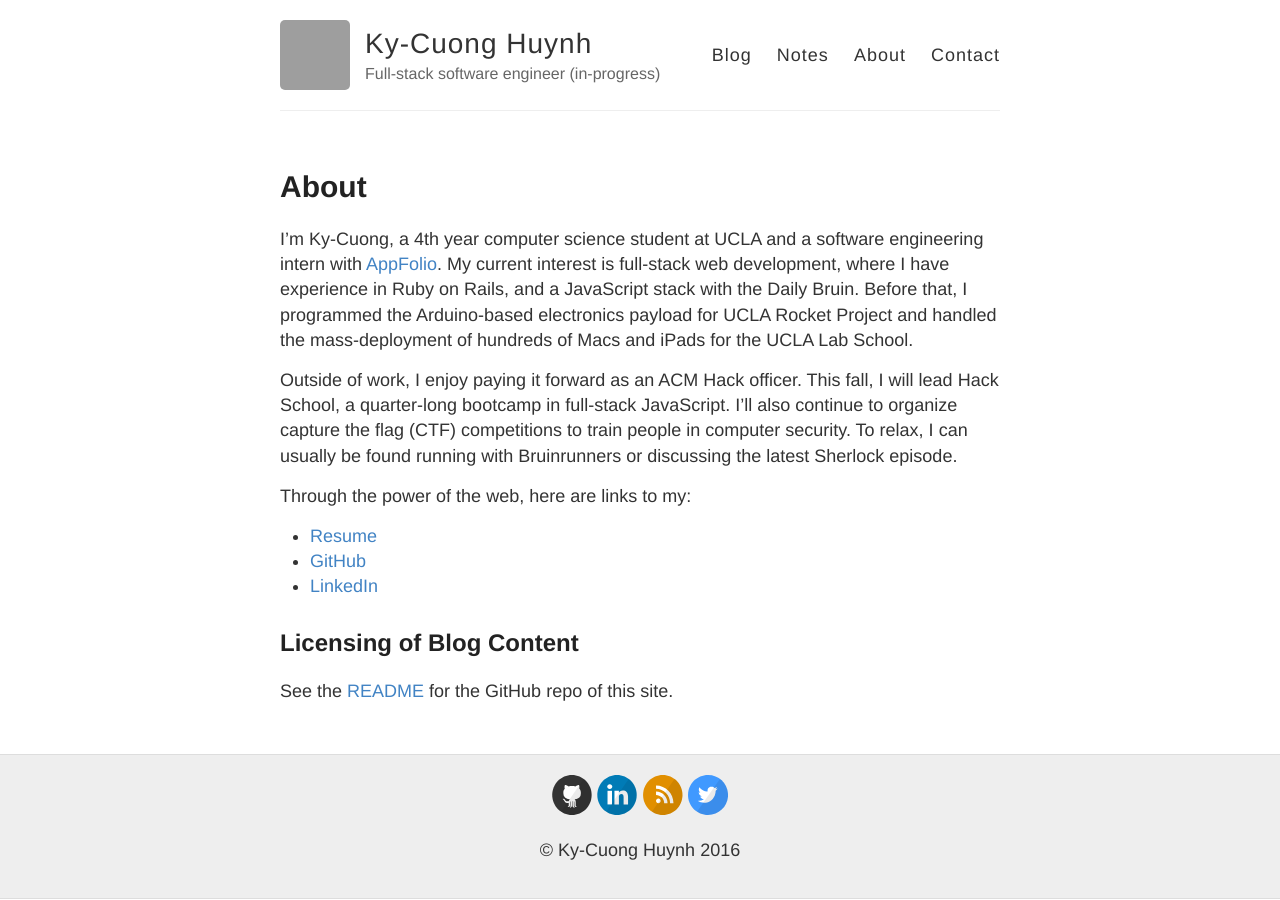
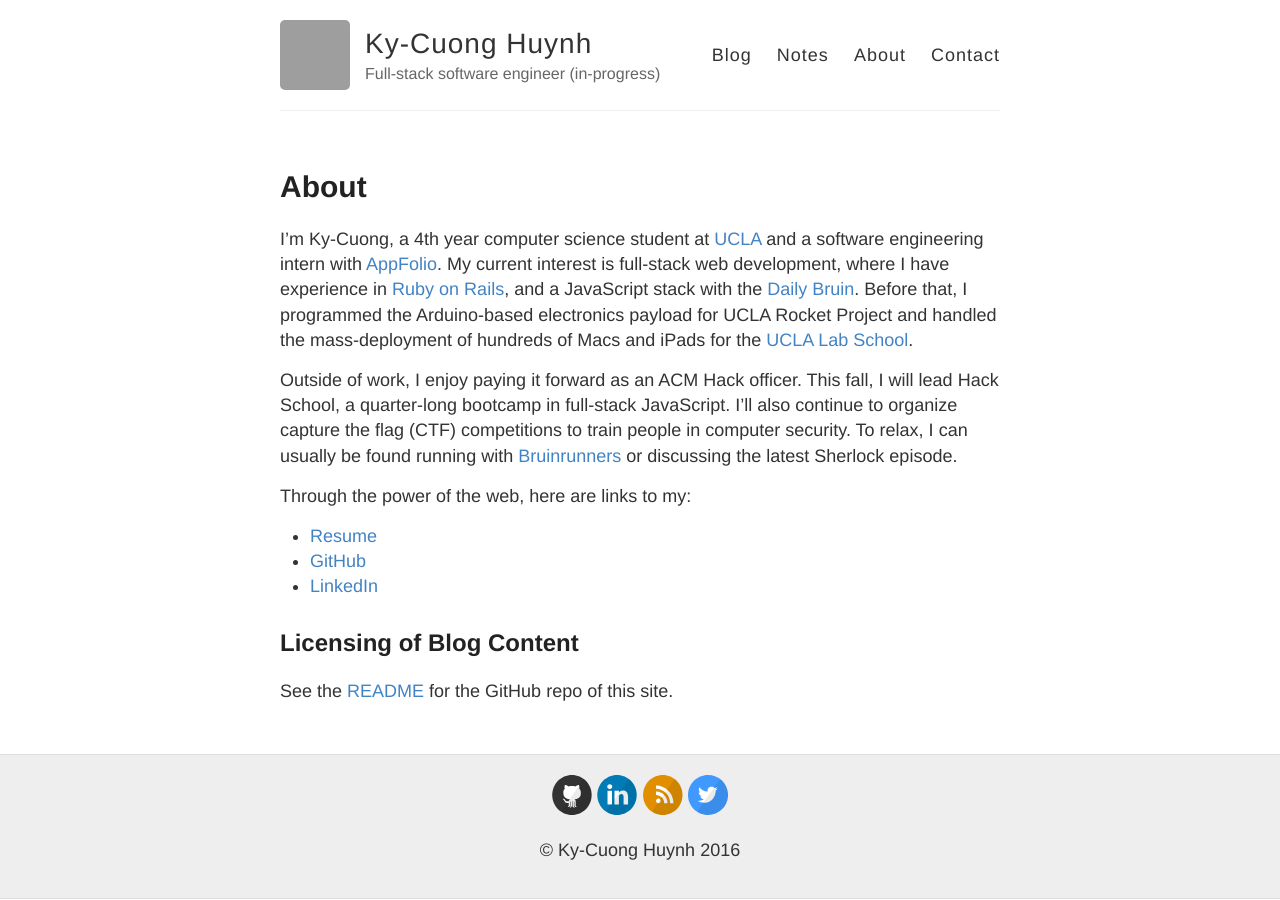
Before and after one commit to gszliu/kycodehuynh.github.io, a Jekyll site: the page built from about.md, in a window 1280 px wide. Built offline with Jekyll 4.4.1, drawn with Linux system fonts in a browser that asks for light colours; part of the change alters nothing that is shown; grey boxes are pictures that could not be loaded.

```diff
--- a/about.md
+++ b/about.md
@@ -4,15 +4,19 @@ title: About
 permalink: /about/
 ---
 
-I'm Ky-Cuong, a 4th year computer science student at UCLA and a
+I'm Ky-Cuong, a 4th year computer science student at
+[UCLA](http://www.ucla.edu/) and a
 software engineering intern with [AppFolio](http://www.appfolioinc.com/).
 My current interest is full-stack web development, where I have experience in
-Ruby on Rails, and a JavaScript stack with the Daily Bruin. Before that, I
+[Ruby on Rails](http://rubyonrails.org/), and a JavaScript stack with
+the [Daily Bruin](http://dailybruin.com/). Before that, I
 programmed the Arduino-based electronics payload for UCLA Rocket Project and
-handled the mass-deployment of hundreds of Macs and iPads for the UCLA Lab
-School.
+handled the mass-deployment of hundreds of Macs and iPads for the
+[UCLA Lab School](http://www.labschool.ucla.edu/).
 
-Outside of work, I enjoy paying it forward as an ACM Hack officer. This fall, I will lead Hack School, a quarter-long bootcamp in full-stack JavaScript. I'll also continue to organize capture the flag (CTF) competitions to train people in computer security. To relax, I can usually be found running with Bruinrunners or discussing the latest Sherlock episode.
+Outside of work, I enjoy paying it forward as an ACM Hack officer. This fall, I will lead Hack School, a quarter-long bootcamp in full-stack JavaScript. I'll also continue to organize capture the flag (CTF) competitions to train people in computer security. To relax, I can usually be found running with
+[Bruinrunners](https://www.facebook.com/Bruinrunners) or discussing
+the latest Sherlock episode.
 
 Through the power of the web, here are links to my:
 
```
